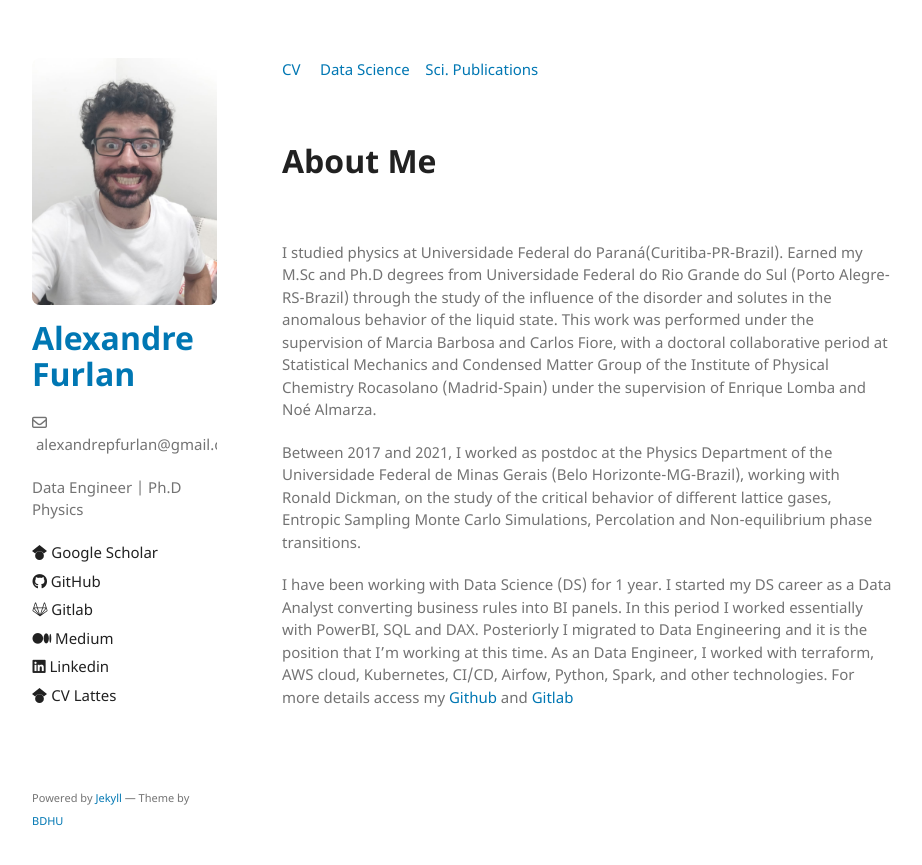
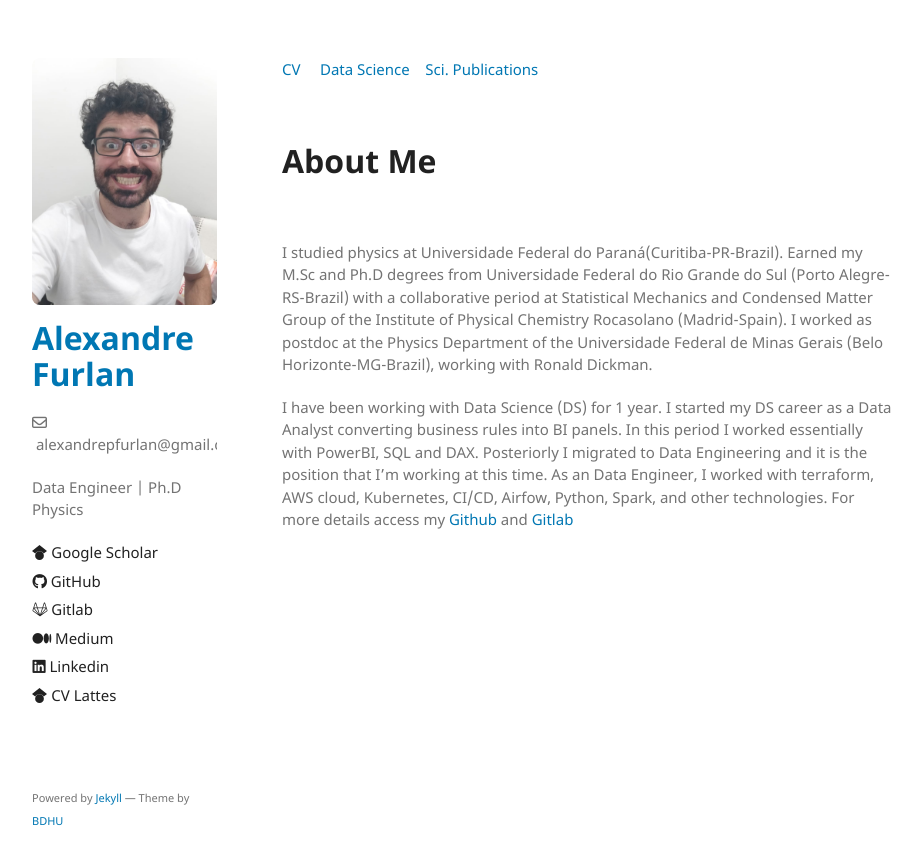
Before and after one commit to apfurlan/apfurlan.github.io, a Jekyll site: the page built from index.md, in a window 1280 px wide. Shown: the top 865 px of the page, without its empty margins (178-1100 px from the left). Built offline with Jekyll 4.4.1, drawn with Linux system fonts in a browser that asks for light colours.

Commit message:
init commit

```diff
--- a/index.md
+++ b/index.md
@@ -15,23 +15,16 @@ layout: default
 &nbsp;
 
 
-I studied physics at Universidade Federal do Paraná(Curitiba-PR-Brazil). Earned my
-M.Sc and Ph.D degrees from Universidade Federal do Rio Grande do Sul (Porto
-Alegre-RS-Brazil) through the study of the influence of the disorder and solutes in
-the anomalous behavior of the liquid state. This work was performed under the supervision
-of Marcia Barbosa and Carlos Fiore, with a doctoral collaborative period at Statistical
-Mechanics and Condensed Matter Group of the Institute of Physical Chemistry Rocasolano
-(Madrid-Spain) under the supervision of Enrique Lomba and Noé Almarza.
-
-Between 2017 and 2021, I worked as postdoc at the Physics Department of the Universidade
-Federal de Minas Gerais (Belo Horizonte-MG-Brazil), working with Ronald Dickman, on
-the study of the critical behavior of different lattice gases, Entropic Sampling Monte Carlo Simulations, Percolation and Non-equilibrium phase transitions.
 
 
-I have been working with Data Science (DS) for 1 year. I started my DS career as a
-Data Analyst converting business rules into BI panels. In this period I worked
-essentially with PowerBI, SQL and DAX. Posteriorly I migrated to Data Engineering and
-it is the position that I'm working at this time. As an Data Engineer, I worked with terraform, AWS cloud, Kubernetes, CI/CD, Airfow, Python, Spark, and other technologies.
+I studied physics at Universidade Federal do Paraná(Curitiba-PR-Brazil). Earned my  M.Sc and Ph.D degrees from Universidade Federal do Rio Grande do Sul (Porto Alegre-RS-Brazil) with a collaborative period at Statistical
+Mechanics and Condensed Matter Group of the Institute of Physical
+Chemistry Rocasolano (Madrid-Spain). I worked as postdoc at the Physics Department of the Universidade Federal de Minas Gerais (Belo Horizonte-MG-Brazil), working with Ronald Dickman.
+
+
+
+I have been working with Data Science (DS) for 1 year. I started my DS career as a Data Analyst converting business rules into BI panels. In this period I worked essentially with PowerBI, SQL and DAX. Posteriorly I migrated to Data Engineering and it is the position that I'm working at
+this time. As an Data Engineer, I worked with terraform, AWS cloud, Kubernetes, CI/CD, Airfow, Python, Spark, and other technologies.
 For more details access my [Github](https://github.com/apfurlan)
 and [Gitlab](https://gitlab.com/apfurlan)
 
```
